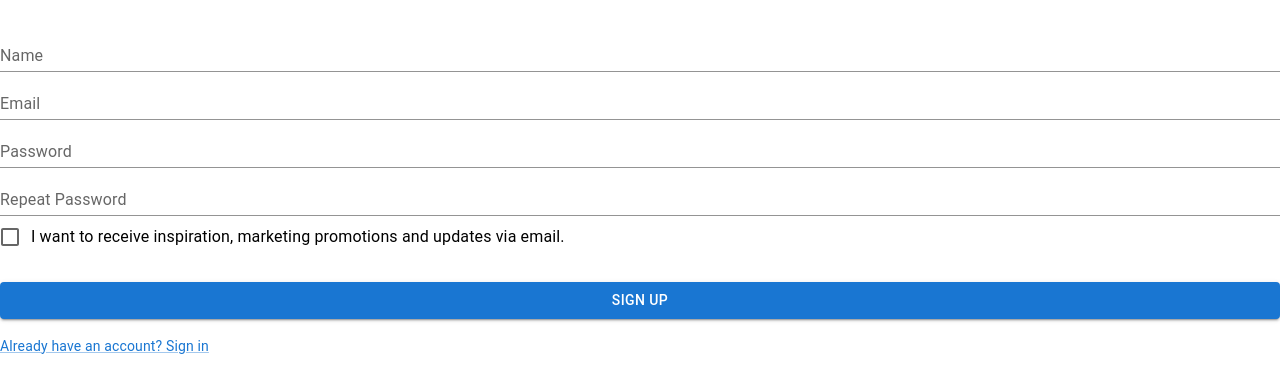
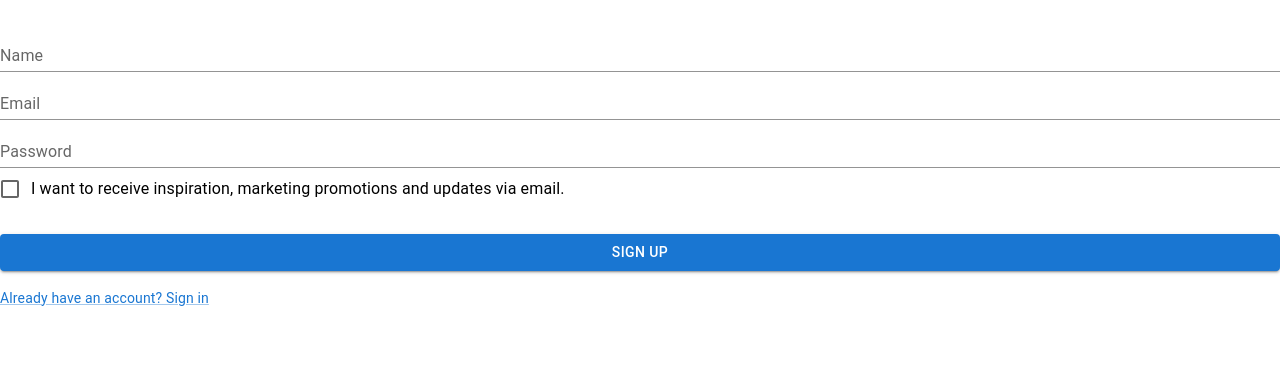
Before and after one commit to IJuzenas/MyDogBlog, a React (Create React App) app: page /signup in a window 1280 px wide. Shown: the top 392 px of the page. Built offline with nearby package versions, Linux system fonts and the light colour scheme.

Commit message:
Tried to manage the values to db

```diff
--- a/package.json
+++ b/package.json
@@ -14,11 +14,13 @@
     "@testing-library/user-event": "^13.5.0",
     "axios": "^1.3.4",
     "formik": "^2.2.9",
+    "package-name": "^0.1.0",
     "react": "^18.2.0",
     "react-dom": "^18.2.0",
     "react-native": "^0.71.3",
     "react-router-dom": "^6.8.2",
     "react-scripts": "5.0.1",
+    "src": "^1.1.2",
     "styled-components": "^5.3.8",
     "web-vitals": "^2.1.4",
     "yup": "^1.0.2"
--- a/src/components/Login.js
+++ b/src/components/Login.js
@@ -115,7 +115,7 @@ export default function Login() {
                                     </Link>
                                 </Grid>
                                 <Grid item>
-                                    <Link href="#" variant="body2">
+                                    <Link href="http://localhost:3000/signup" variant="body2">
                                         {"Don't have an account? Sign Up"}
                                     </Link>
                                 </Grid>
--- a/src/components/SignUp.js
+++ b/src/components/SignUp.js
@@ -1,10 +1,11 @@
-import * as React from 'react';
+import React from 'react';
 import Button from '@mui/material/Button';
 import TextField from '@mui/material/TextField';
 import FormControlLabel from '@mui/material/FormControlLabel';
 import Checkbox from '@mui/material/Checkbox';
 import Link from '@mui/material/Link';
 import Box from '@mui/material/Box';
+import { createUser } from "./api/usersApi";
 
 import * as Yup from "yup";
 import {Field, Form, Formik} from "formik";
@@ -18,12 +19,22 @@ const signUpValidationSchema = Yup.object().shape({
         .required(),
     password: Yup.string()
         .required()
-        .min(5),
-    repeatPassword: Yup.string()
-        .required()
         .min(5)
-        .oneOf([Yup.ref('password')], "Must be equal to the one above")
 })
+
+const handleValues = () => {
+    console.log("let's try to handle the values")
+    createUser(getFormData()).then(r => console.log("success!"));
+};
+function getFormData() {
+    const formData = new FormData();
+    formData.append("name", name);
+    formData.append("email", email);
+    formData.append("password",password);
+    formData.append("joinedAt", joinedAt);
+    return formData;
+};
+
 const SignUp = () => (
     <>
         <Box
@@ -35,12 +46,11 @@ const SignUp = () => (
                 initialValues={{
                     name: '',
                     email: '',
-                    password: '',
-                    repeatPassword: ''
+                    password: ''
                 }}
                 onSubmit={(values) => {
                     console.log(values)
-                    alert("Registration is sucsessfull!")
+                    alert("Registration is successfull!")
                 }}
                 validationSchema={signUpValidationSchema}>
                 {({errors, touched}) => (
@@ -77,22 +87,13 @@ const SignUp = () => (
                             helperText={touched.password && errors.password}
                             as={TextField}
                         />
-                        <Field
-                            id="repeatPassword"
-                            name="repeatPassword"
-                            label="Repeat Password"
-                            type="password"
-                            variant="standard"
-                            fullWidth
-                            error={!!errors.repeatPassword && touched.repeatPassword}
-                            helperText={touched.repeatPassword && errors.repeatPassword}
-                            as={TextField}
-                        />
+
                         <FormControlLabel
                             control={<Checkbox value="allowExtraEmails" color="primary"/>}
                             label="I want to receive inspiration, marketing promotions and updates via email."
                         />
                         <Button
+                            onClick={handleValues}
                             type="submit"
                             fullWidth
                             variant="contained"
@@ -103,7 +104,7 @@ const SignUp = () => (
                     </Form>
                 )}
             </Formik>
-            <Link href="#" variant="body2">
+            <Link href="http://localhost:3000/login" variant="body2">
                 Already have an account? Sign in
             </Link>
         </Box>
--- a/src/api/userApi.js
+++ b/src/components/api/usersApi.js
@@ -1,4 +1,4 @@
-import HTTP from "./"
+import HTTP from "./index"
 
 // http://localhost:8080/users/all
 const getUsers = () => HTTP.get("/users/all")
@@ -8,4 +8,6 @@ const getUsers = () => HTTP.get("/users/all")
     }))
 
 // http://localhost:8080/products/create
-const createUser = () => HTTP.post("/users/create")
+const createUser = (user) => HTTP.post("/users/create", user)
+
+export {getUsers, createUser}
```
Also changed, not shown: src/components/AddUserModal.js (added, +14 -0 lines), src/components/api/index.js (renamed from src/api/index.js), 1 other file (tests, documents, lock files or other folders).
